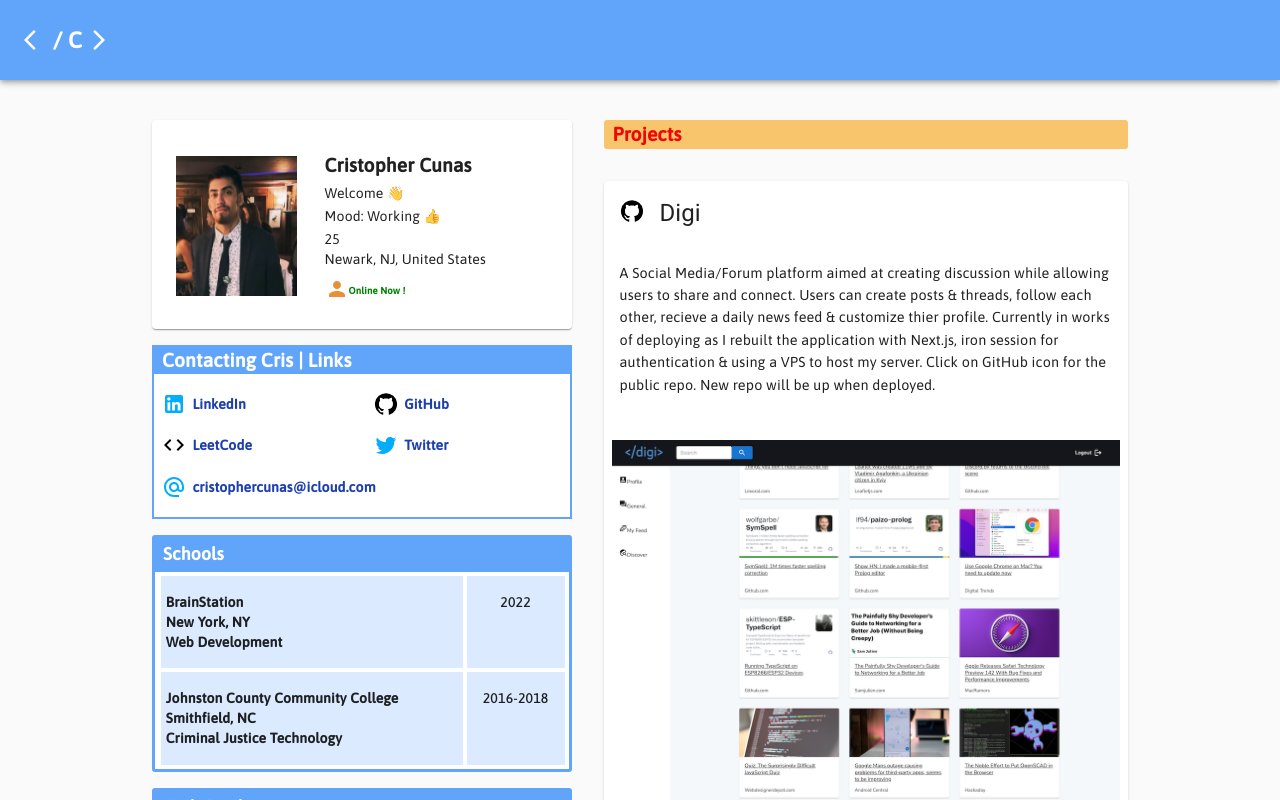
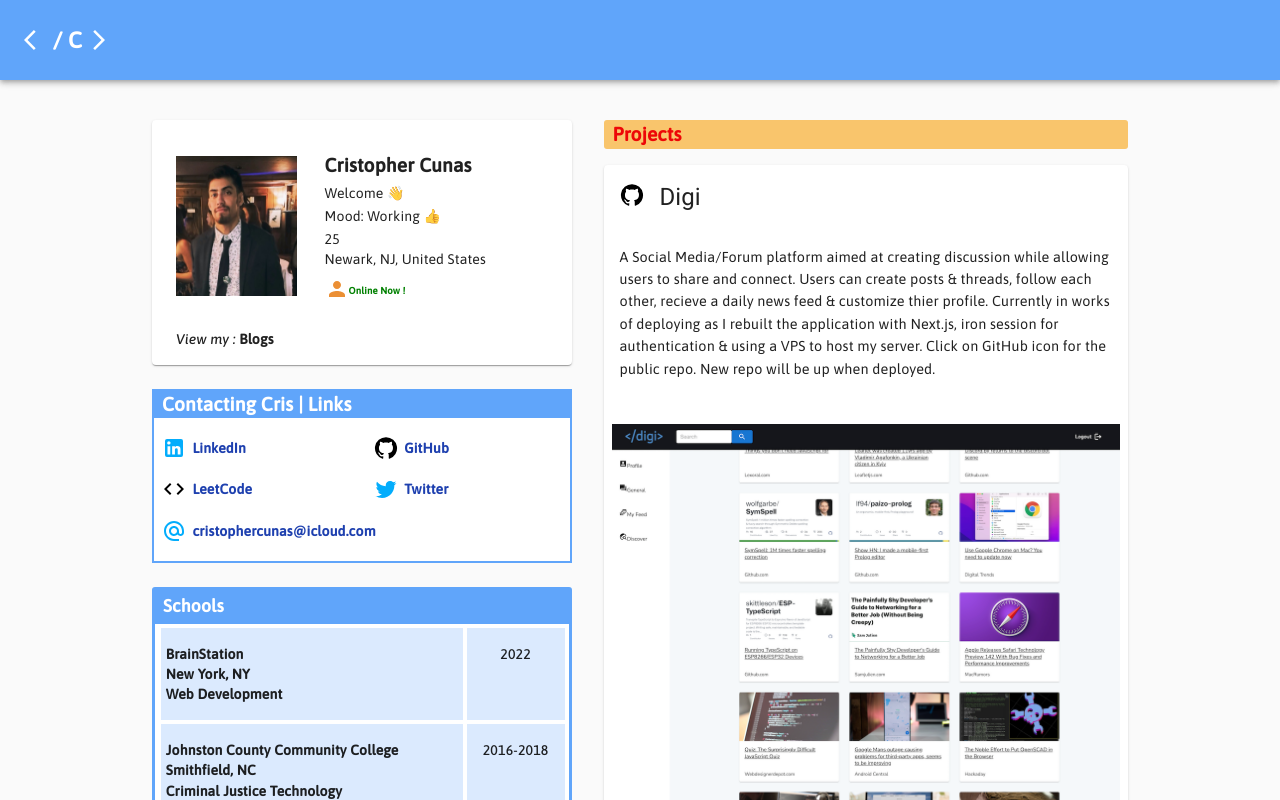
Before and after one commit to criscunas/Portfolio-Site, a Next.js app: page / in a window 1280 px wide. Shown: the top 800 px of the page. Built offline with nearby package versions, Linux system fonts and the light colour scheme.

Commit message:
added text color, underline, spacing.

```diff
--- a/src/components/About/About.module.scss
+++ b/src/components/About/About.module.scss
@@ -94,6 +94,7 @@
   &__blogs_footer {
     padding: 0.5rem;
     font-size: 0.8rem;
+    color:  $myspace-blue;
 
     span {
       font-size: 1.5rem;
--- a/src/components/ProfileCard/ProfileCard.js
+++ b/src/components/ProfileCard/ProfileCard.js
@@ -12,10 +12,12 @@ import TwitterIcon from '@mui/icons-material/Twitter';
 import AlternateEmailIcon from "@mui/icons-material/AlternateEmail";
 import CodeIcon from "@mui/icons-material/Code";
 import Link from 'next/link';
+import {useRouter} from 'next/router';
 
 
 export default function ProfileCard() {
 
+  const Router = useRouter();
 
   const profilePhoto = () => {
     return (
@@ -82,7 +84,8 @@ export default function ProfileCard() {
             </p>
             <h1 className={profileStyles.profile__card_footer}>
               View my:
-              <span className={profileStyles.profile__footer_link} onClick = {scrollToProjects} > Projects </span>{" "}
+              <span className={profileStyles.profile__footer_projects} onClick = {scrollToProjects} > Projects ||</span>{" "}
+              <span onClick = {() => Router.push('/blogs')} className={profileStyles.profile__footer_blogs}> Blogs </span>{" "}
             </h1>
           </Grid>
         </Grid>
@@ -121,7 +124,9 @@ export default function ProfileCard() {
         </Grid>
         <h1 className={profileStyles.profile__tablet_card_footer}>
           View my :
-          <span onClick = {scrollToProjects} className={profileStyles.profile__footer_link}> Projects </span>{" "}
+          <span onClick = {scrollToProjects} className={profileStyles.profile__footer_projects}> Projects || </span>{" "}
+          <span onClick = {() => Router.push('/blogs')} className={profileStyles.profile__footer_blogs}> Blogs </span>{" "}
+
         </h1>
       </Card>
 
--- a/src/components/ProfileCard/ProfileCard.module.scss
+++ b/src/components/ProfileCard/ProfileCard.module.scss
@@ -3,9 +3,13 @@
 
 .profile {
   margin: 1rem 0;
+  display: flex;
+  flex-direction: column;
+  gap: 1rem;
 
   &__card {
     padding-left: 1rem;
+
 
     @include profile-card {
       display: none;
@@ -71,7 +75,7 @@
 
     @include profile-card {
       display: block;
-      margin-bottom: 1rem;
+      // margin-bottom: 1rem;
     }
   }
 
@@ -109,18 +113,28 @@
     padding: 0 1rem 1rem 1rem;
     font-style: italic;
 
+    @include breakpoint {
+      padding: 0 1rem 1rem 1.5rem ;
+    }
+  }
+
+  &__footer_projects {
+    margin-left: 0.2rem;
+    font-weight: bold;
+    font-style: normal;
+    cursor: pointer;
+
     @include tablet {
       display: none;
     }
 
   }
 
-
-  &__footer_link {
-    margin-left: 0.2rem;
+  &__footer_blogs {
     font-weight: bold;
     font-style: normal;
     cursor: pointer;
+
   }
 
   &__current__blog {
--- a/src/components/Projects/Projects.module.scss
+++ b/src/components/Projects/Projects.module.scss
@@ -8,7 +8,7 @@
   gap: 1rem;
 
   &__section {
-    margin: 1rem 0;
+    // margin: 0.5rem 0;
   }
 
 
```
Also changed, not shown: styles/Blogs.module.scss (+7 -0 lines).
